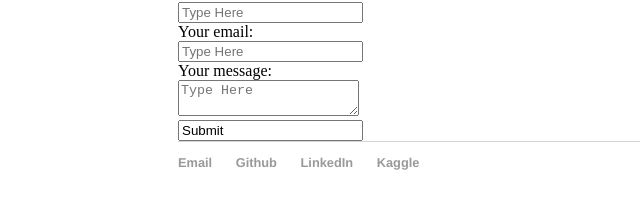
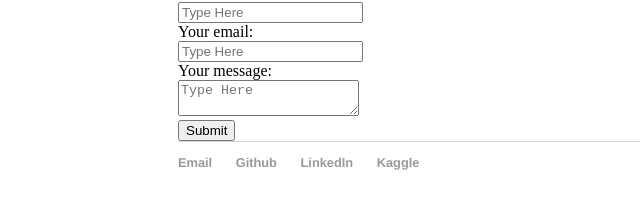
Before and after one commit to Dheeraj2444/Dheeraj2444.github.io, a Jekyll site: the page built from contact/index.html, in a window 1280 px wide. Shown: the part 110-319 px from the top of the page, without its empty margins (14-654 px from the left). Built offline with Jekyll 4.4.1, drawn with Linux system fonts in a browser that asks for light colours.

Commit message:
Update index.html

```diff
--- a/contact/index.html
+++ b/contact/index.html
@@ -10,5 +10,5 @@ title: Dheeraj Singh
         <input name="email" type="email" placeholder="Type Here"><br>
         Your message:<br>
         <textarea name="message" placeholder="Type Here"></textarea><br>
-        <input id="submit" name="submit" value="Submit"/>
+        <input id="submit" name="submit" type="submit" value="Submit">
     </form>
```
